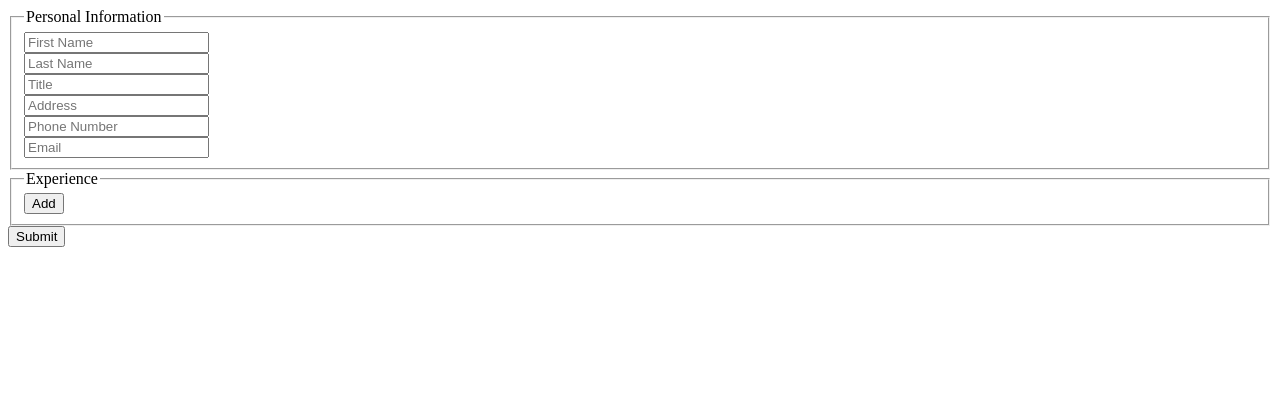
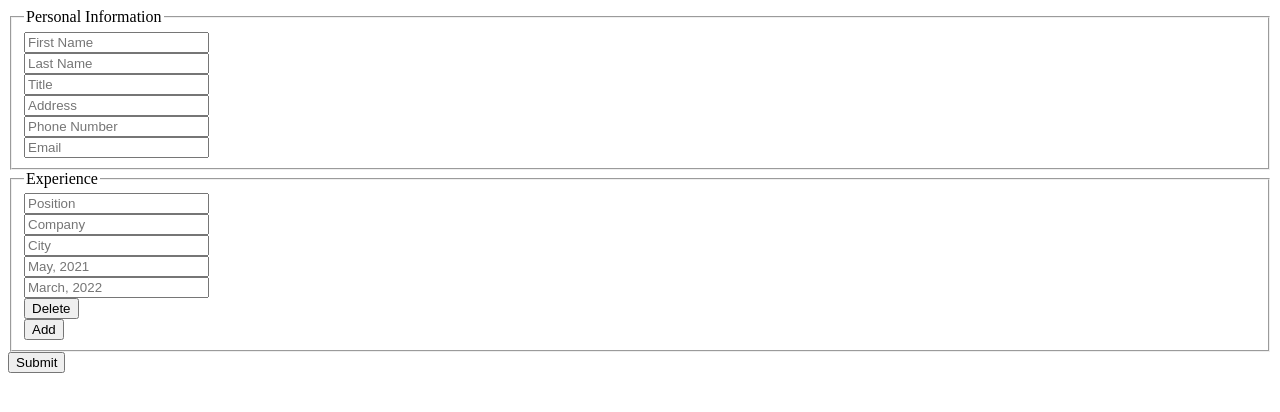
Before and after one commit to 4C-75-63-6B-79/CV_Application, a React (Create React App) app: page / in a window 1280 px wide. Shown: the top 412 px of the page. Built offline with nearby package versions, Linux system fonts and the light colour scheme.

Commit message:
changed the experience Index state variable to experienceIds and modified the add and remove experience function and also the render function

```diff
--- a/src/components/form.js
+++ b/src/components/form.js
@@ -9,7 +9,7 @@ class Form extends React.Component {
         super(props);
         this.state = {
            personalInformation: {},
-           allExperienceIndexPresent: [],
+           experienceIds: [0],
            experienceInformation: [],
            numberOfEducation: 1,
            educationInformation: []
@@ -41,20 +41,20 @@ class Form extends React.Component {
 
     addOneMoreExperienceButtonClicked(event) {
         event.preventDefault();
-        const experienceIndexPresent = this.state.allExperienceIndexPresent;
-        const newExperienceIndex = experienceIndexPresent[-1]+1 || 0;
-        experienceIndexPresent.push(newExperienceIndex);
+        const experienceIdPresent = this.state.experienceIds;
+        const newExperienceId = experienceIdPresent[-1]+1 || 0;
+        experienceIdPresent.push(newExperienceId);
         this.setState({
-            allExperienceIndexPresent: experienceIndexPresent
+            experienceIds: experienceIdPresent
         });
     }
 
-    removeExperienceButtonClicked(experienceIndex) {
-        const updateExperiencePresent = this.state.allExperienceIndexPresent;
-        const indexOfExperienceToBeRemoved = updateExperiencePresent.indexOf(experienceIndex);
-        updateExperiencePresent.splice(indexOfExperienceToBeRemoved, 1);
+    removeExperienceButtonClicked(experienceId) {
+        const updatedExperienceIds = this.state.experienceIds;
+        const indexOfExperienceToBeRemoved = updatedExperienceIds.indexOf(experienceId);
+        updatedExperienceIds.splice(indexOfExperienceToBeRemoved, 1);
         this.setState({
-            allExperienceIndexPresent: updateExperiencePresent
+            allExperienceIndexPresent: updatedExperienceIds
         });
     }
 
@@ -64,8 +64,8 @@ class Form extends React.Component {
     }
 
     render() {
-        const experienceElemets = Array.from({length: this.state.numberOfExperience}, (v, i) => i).map((value) => {
-            return <Experience key={"experienceIndex"+value} experienceIndex={value} onClickDeleteExperience={this.removeExperienceButtonClicked} setExperienceInformation={this.setExperienceInformation}/>;
+        const experienceElemets = this.state.experienceIds.map((experieceId) =>{
+            return <Experience key={"experienceIndex"+experieceId} experienceId={experieceId} onClickDeleteExperience={this.removeExperienceButtonClicked} setExperienceInformation={this.setExperienceInformation}/>;
         });
         const fromSubmitButton = <Button textContent="Submit" onClickMethod={this.submitButtonClicked}/>;
         const addOneMoreExperienceButton = <Button textContent="Add" onClickMethod={this.addOneMoreExperienceButtonClicked}/>;
```
